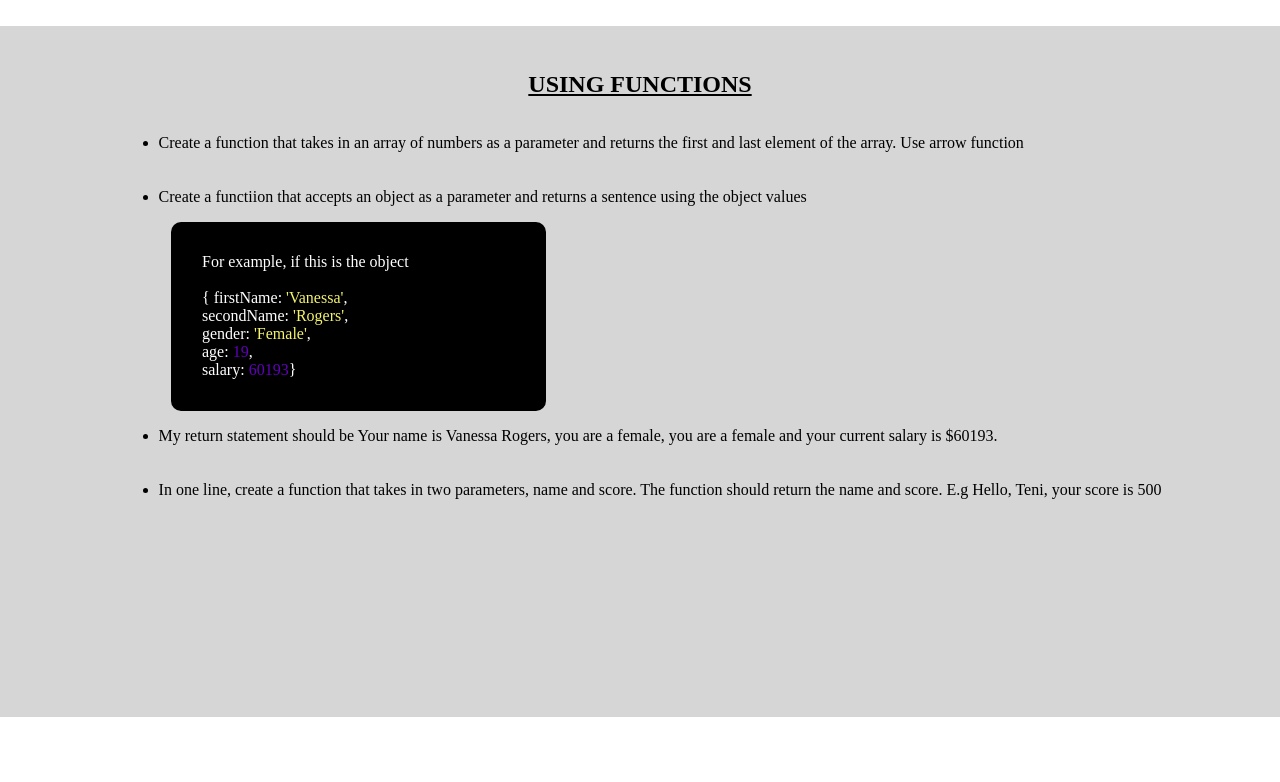
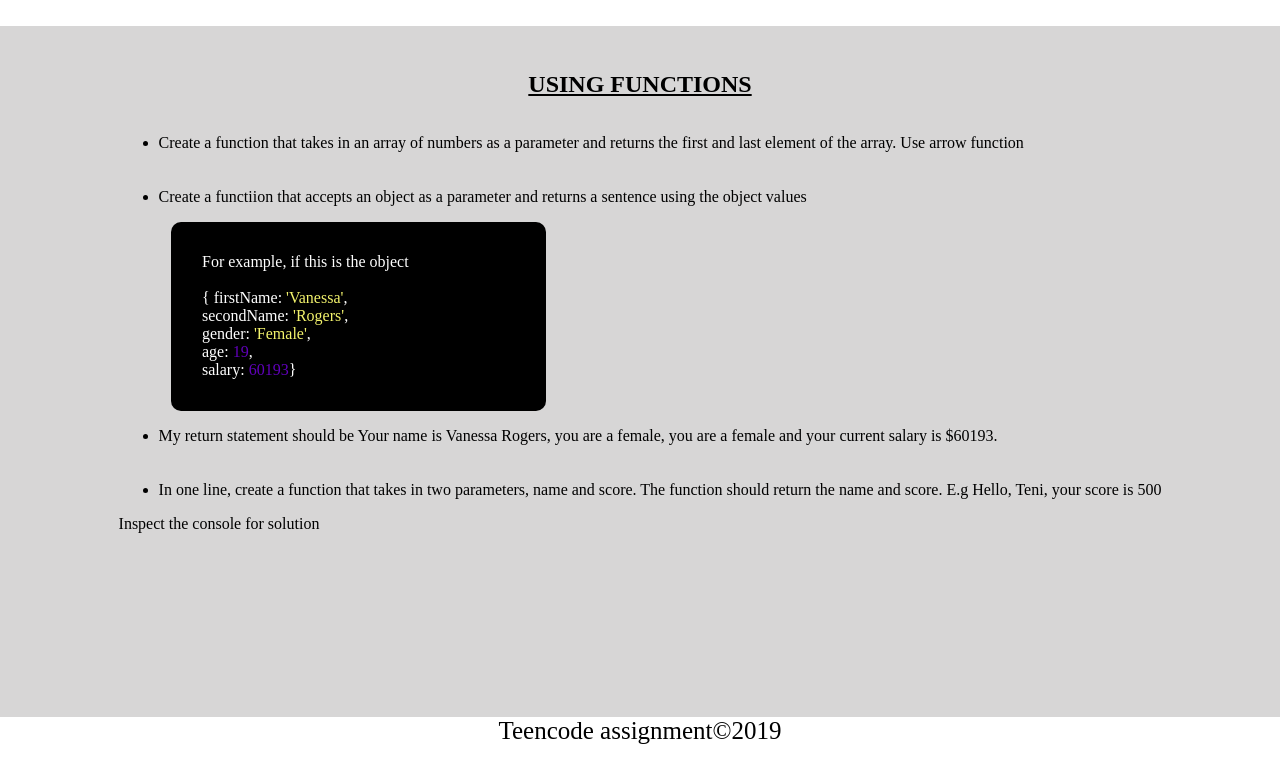
Before and after one commit to oluwatobiloba2000/javascript-2, a plain HTML site: page index.html in a window 1280 px wide. Drawn offline with Linux system fonts and the light colour scheme.

Commit message:
modified

```diff
--- a/index.html
+++ b/index.html
@@ -38,9 +38,11 @@
           <li>In one line, create a function that takes in two parameters, name and score. The function should return the name and score. E.g Hello, Teni, your score is 500</li>
         </ul>
       </p>
+      <p>Inspect the console for solution</p>
      </div>
    </div>
   </main>
+  <footer> Teencode assignment&copy;2019</footer>
   <script src="script.js" type="text/javascript"></script>
 </body>
 </html>
--- a/style.css
+++ b/style.css
@@ -36,3 +36,7 @@ body{
         width: 50%;
     }
 }
+footer{
+    text-align: center;
+    font-size: 25px;
+}
```
